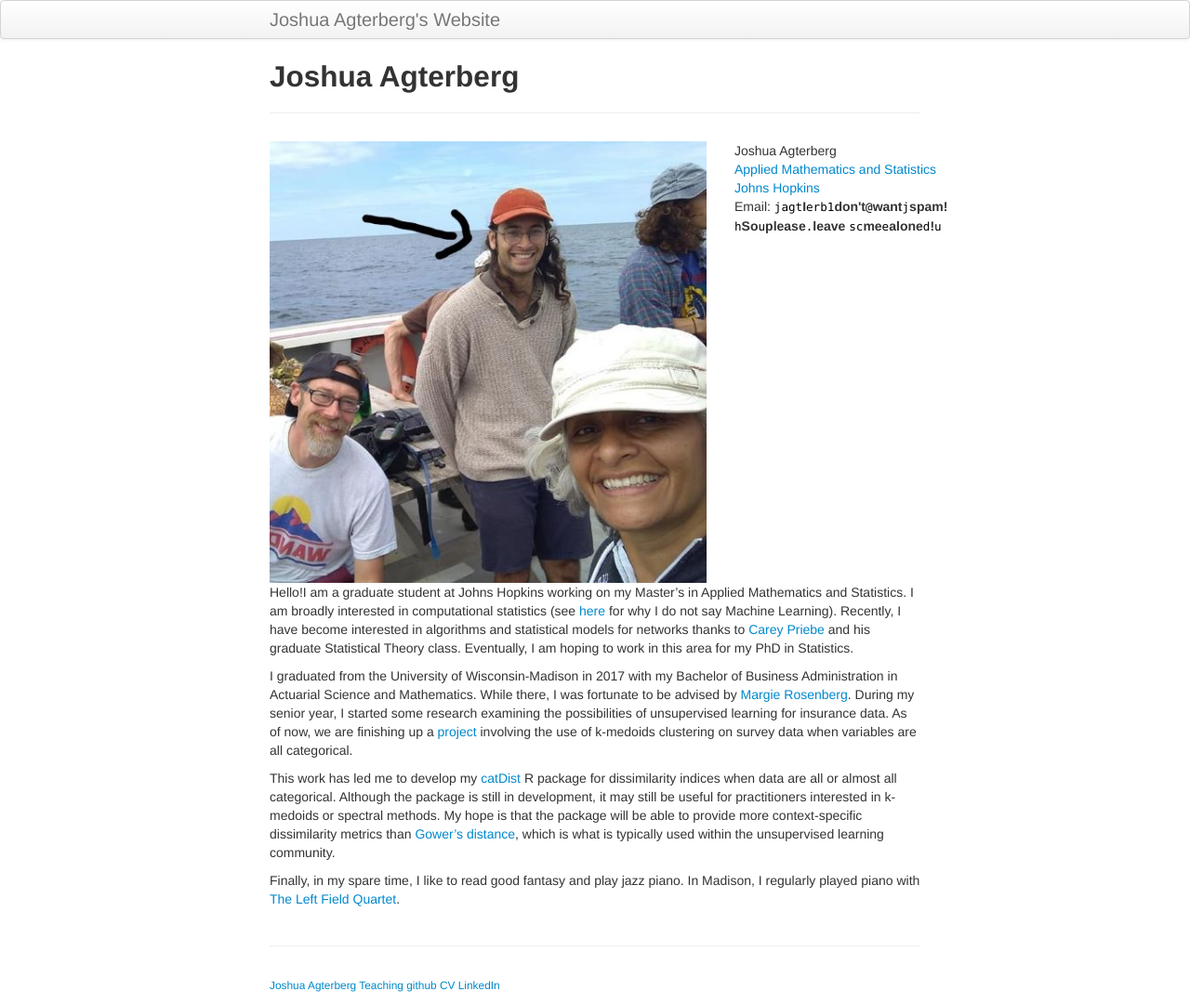
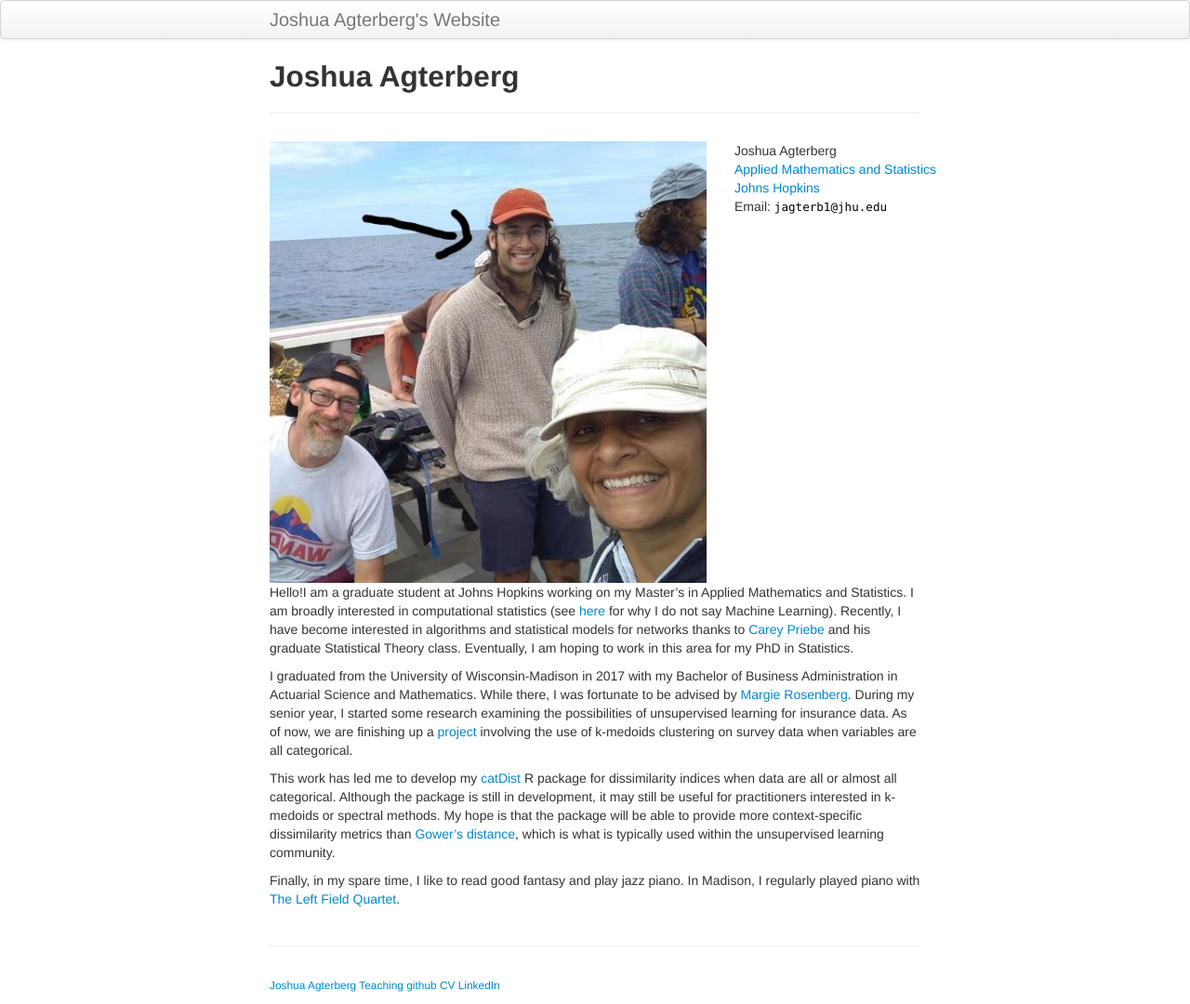
Before and after one commit to jagterberg/jagterberg.github.io, a Jekyll site: the page built from index.md, in a window 1280 px wide. Shown: the whole page at 93% size. Built offline with Jekyll 4.4.1, drawn with Linux system fonts in a browser that asks for light colours.

Commit message:
homepage

```diff
--- a/index.md
+++ b/index.md
@@ -16,9 +16,7 @@ description: Graduate Student at Johns Hopkins
             <a href="https://engineering.jhu.edu/ams/">Applied Mathematics and Statistics</a><br/>
             <a href="https://www.jhu.edu/">Johns Hopkins</a><br/>
             <div id="hide_email">
-            Email: <code>jagt</code><b>I</b><code>erb1</code><b>don't</b><code>@</code><b>want</b><code>j</code><b>spam!
-            </b><code>h</code><b>So</b><code>u</code><b>please</b><code>.</code><b>leave
-            </b><code>sc</code><b>me</b><code>e</code><b>alone</b><code>d</code><b>!</b><code>u</code><br/>
+            Email: <code>jagterb1@jhu.edu</code><br/>
             </div>
         </div>
     </div>
```
